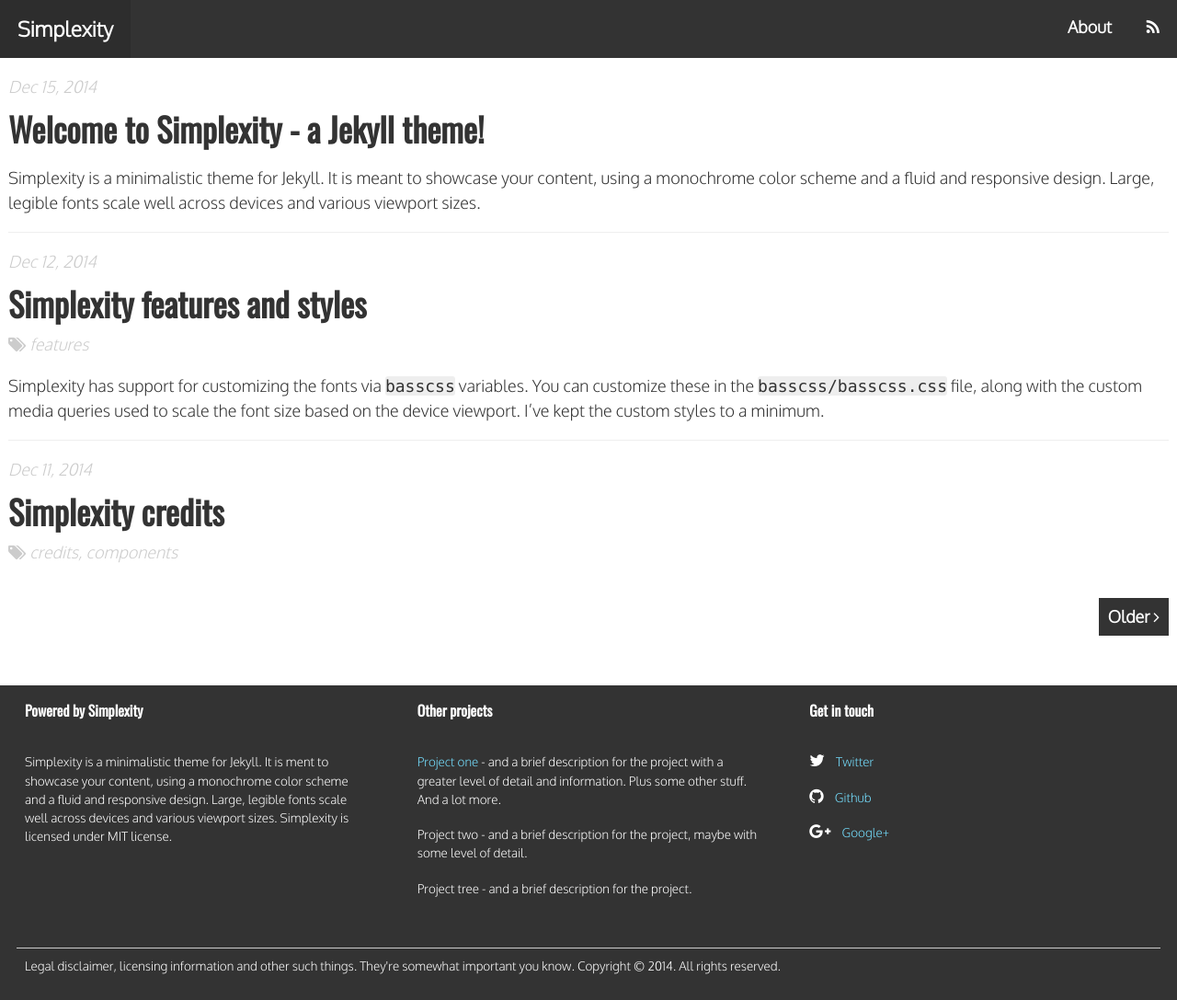
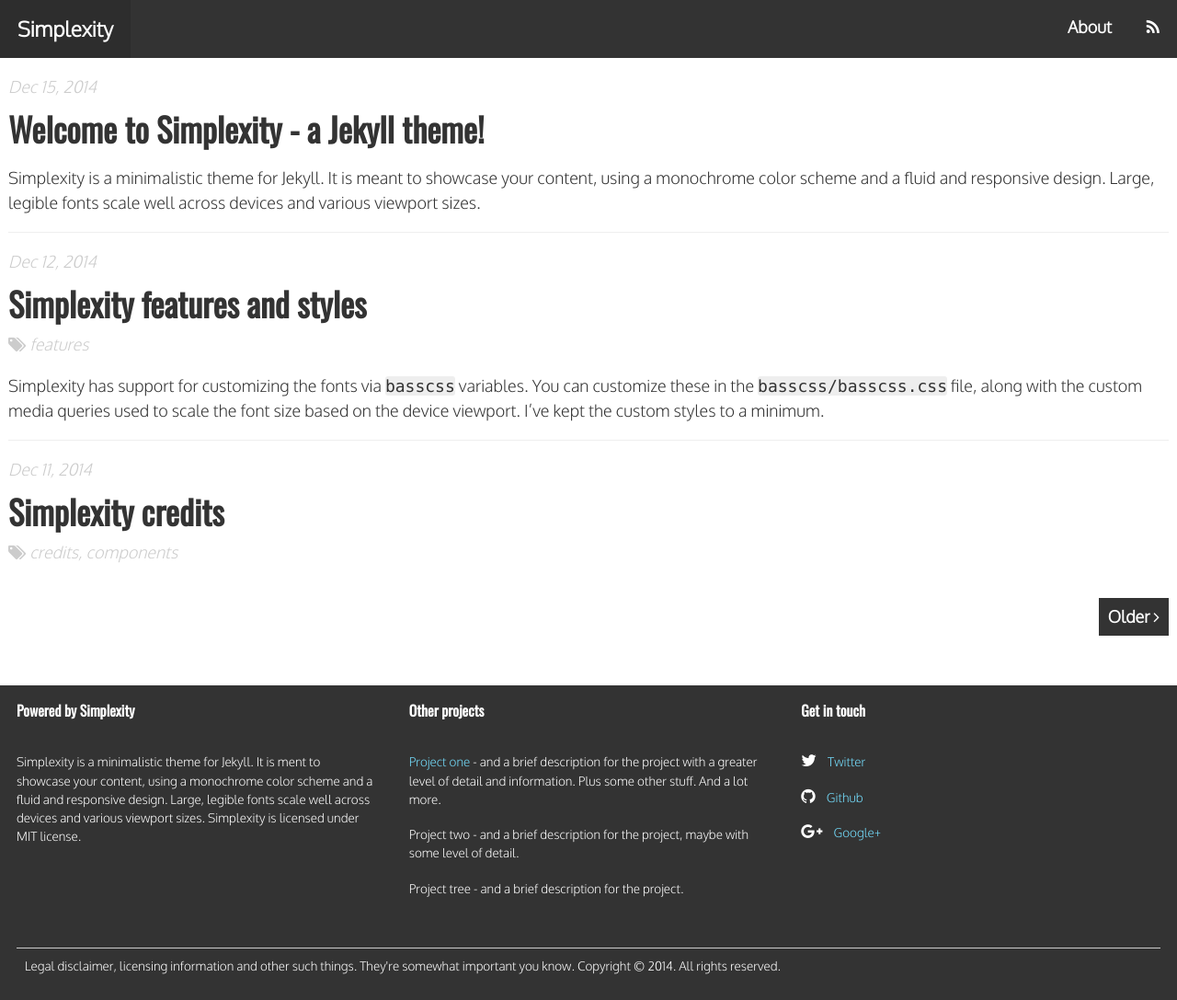
Before and after one commit to mateid/simplexity, a Jekyll site: the page built from index.html, in a window 1280 px wide. Shown: the whole page at 92% size. Built offline with Jekyll 4.4.1, drawn with Linux system fonts in a browser that asks for light colours; nearby versions of some CDN libraries; the list of posts is cut into pages by our own code.

Commit message:
Fixed footer paddign issue

```diff
--- a/_includes/footer.html
+++ b/_includes/footer.html
@@ -1,6 +1,6 @@
 <footer class="clearfix bg-dark-gray mt3">
     <div class="clearfix">
-        <div class="sm-col md-col-4 px1">
+        <div class="sm-col md-col-4">
             <div class="p2">
                 <h5 class="m0 white">Powered by Simplexity</h5>
             </div>
@@ -13,7 +13,7 @@
             </div>
         </div>
 
-        <div class="sm-col md-col-4 px1">
+        <div class="sm-col md-col-4">
             <div class="p2">
                 <h5 class="m0 white">Other projects</h5>
             </div>
@@ -28,7 +28,7 @@
             </div>
         </div>
 
-        <div class="sm-col md-col-4 px1">
+        <div class="sm-col md-col-4">
             <div class="p2">
                 <h5 class="m0 white">Get in touch</h5>
             </div>
```
